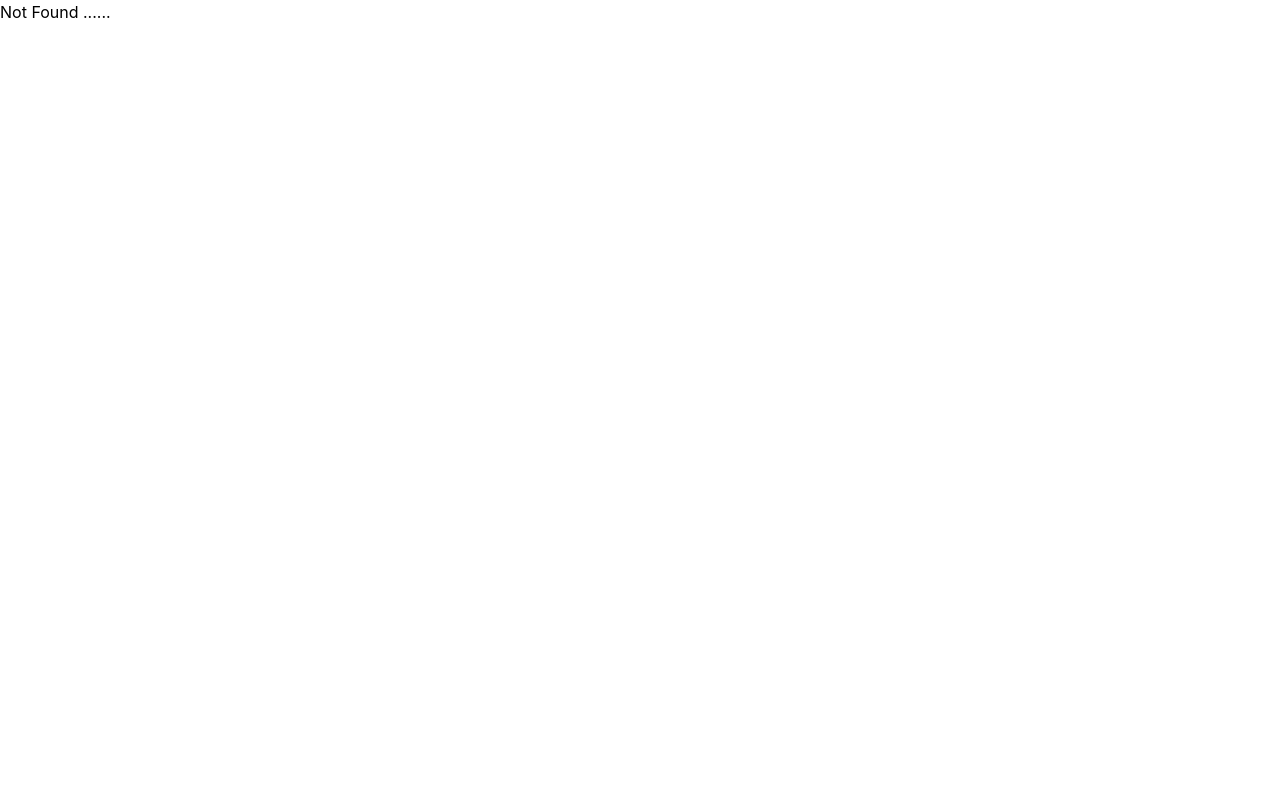
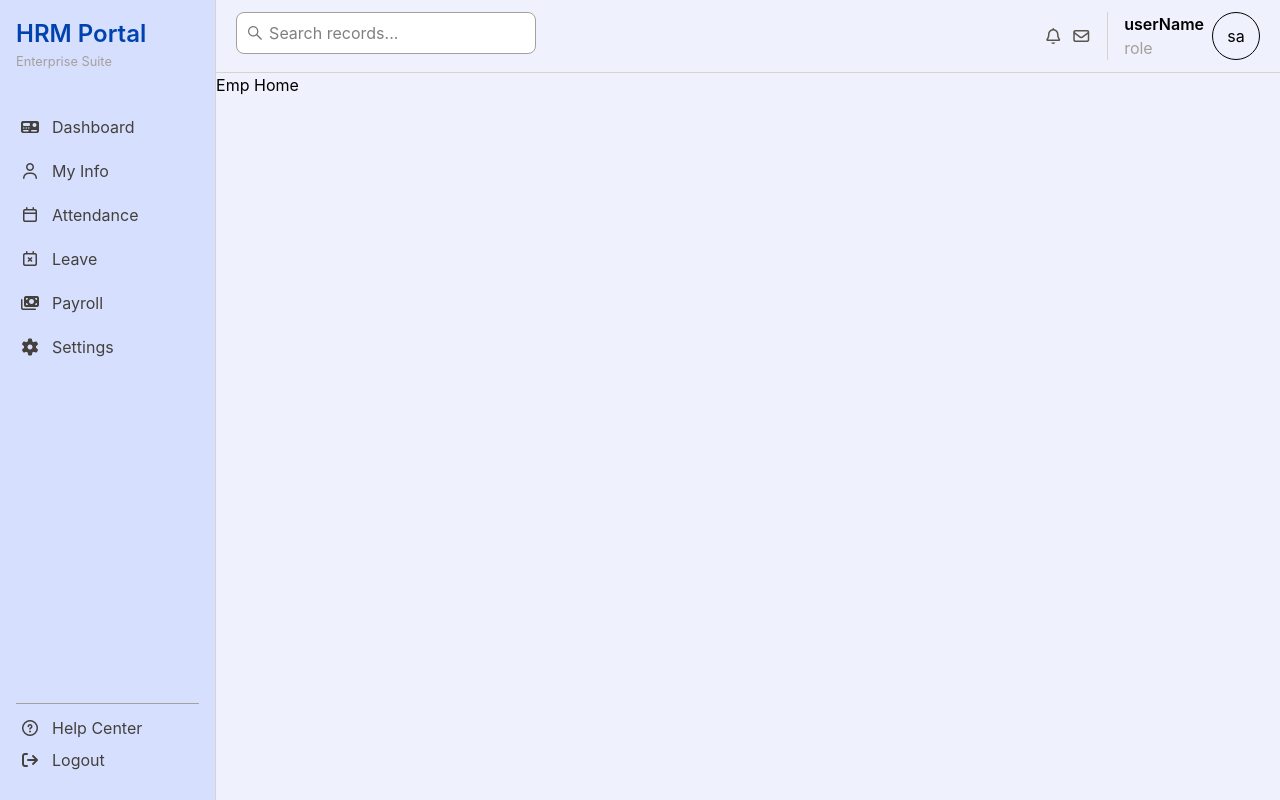
Before and after one commit to abdalrhmananter-hub/HRM-System-Full-Application-Cycle, a React (Vite) app in the folder Frontend/: page /employee in a window 1280 px wide. Before the commit this address had no page. Built offline with nearby package versions, Linux system fonts and the light colour scheme.

Commit message:
Adding Navbar sideBar

```diff
--- a/Frontend/src/App.tsx
+++ b/Frontend/src/App.tsx
@@ -1,17 +1,30 @@
 import { createBrowserRouter, RouterProvider } from "react-router-dom"
 import Login from "./pages/Login/Login";
 import NotFound from "./pages/NotFound/NotFound";
+
+import EmpHome from "./Components/Dashboard/EmpHome/EmpHome";
+import Dashboard from "./pages/Dashboard/Dashboard";
+
 
 function App() {
   const router = createBrowserRouter([
 
     {
-      path:"",
+      path:"/",
       element:<Login/>,
       errorElement:<NotFound/>,
       children:[
         {index:true , element:<Login/>},
-        {path:"login",element:<Login/>}
+        {path:"/login",element:<Login/>}
+      ]
+    },
+    {
+      path:'/employee',
+      element:<Dashboard/>,
+      errorElement:<NotFound/>,
+      children:[
+        {index:true, element:<EmpHome/>},
+        {path:"emphome", element:<EmpHome/>}
       ]
     }
   ]);
--- /dev/null
+++ b/Frontend/src/Components/Dashboard/EmpHome/EmpHome.tsx
@@ -0,0 +1,9 @@
+import React from 'react'
+
+export default function EmpHome() {
+  return (
+    <div>
+      Emp Home
+    </div>
+  )
+}
--- /dev/null
+++ b/Frontend/src/Components/Dashboard/Navbar/Navbar.tsx
@@ -0,0 +1,44 @@
+import React from 'react'
+import { NavLink } from 'react-router-dom'
+
+export default function Navbar() {
+  const navIcones = [
+    {icone:'fa-regular fa-bell',path:'/'},
+    {icone:'fa-regular fa-envelope',path:'/'},
+
+  ]
+  return (
+    <>
+      <div className='px-5 py-3 flex justify-between w-full border-b border-stone-300'>
+        <div>
+          <form action="">
+            <div className=' border border-stone-400 rounded-lg bg-white p-2 flex items-center gap-1 w-[300px]'>
+              <i className="fa-brands fa-sistrix text-stone-500"></i>
+              <input type='text' placeholder='Search records...' />
+            </div>
+          </form>
+        </div>
+        <div className='flex items-center'>
+            <div className='pe-4 flex gap-2 text-stone-600'>
+                {navIcones.map((item,index)=>(
+                  <>
+                    <NavLink key={index} to={item.path}>
+                        <i className={`${item.icone}`}></i>
+                    </NavLink>
+                  </>
+                ))}
+            </div>
+            <div className='flex items-center gap-2 border-l border-stone-300 ps-4'>
+              <div>
+                <h1 className='font-semibold'>userName</h1>
+                <p className='text-stone-400'>role</p>
+              </div>
+                <div className="border rounded-full w-[3rem] h-[3rem] flex items-center justify-center ">
+                    <h1>sa</h1>
+                </div>
+            </div>
+        </div>
+      </div>
+    </>
+  )
+}
--- /dev/null
+++ b/Frontend/src/Components/Dashboard/Sidebar/Sidebar.tsx
@@ -0,0 +1,54 @@
+import React from 'react'
+import { NavLink } from 'react-router-dom'
+
+export default function Sidebar() {
+  const links = [
+    { icone: "fa-solid fa-tachograph-digital", title: "Dashboard", path: '/' },
+    { icone: "fa-regular fa-user", title: "My Info", path: '/' },
+    { icone: "fa-regular fa-calendar", title: "Attendance", path: '/' },
+    { icone: "fa-regular fa-calendar-xmark", title: "Leave", path: '/' },
+    { icone: "fa-solid fa-money-bills", title: "Payroll", path: '/' },
+    { icone: "fa-solid fa-gear", title: "Settings", path: '/' }
+  ]
+
+  return (
+    <>
+      <div className='bg-sidePrimarybg h-screen flex flex-col justify-between border-r border-stone-300' >
+        <div className='flex flex-col p-4 gap-10'>
+          <div>
+            <h2 className='text-titleFont text-[1.5rem] font-semibold'>HRM Portal</h2>
+            <p className='text-stone-400 text-[0.8rem]'>Enterprise Suite</p>
+          </div>
+          <div className='flex flex-col gap-3'>
+            {
+              links.map((item, index) => (
+                <>
+
+                  <NavLink className='flex gap-3 items-center p-1 text-stone-700 rounded hover:bg-sideSecondarybg hover:text-white' to={item.path} key={index}>
+                    <i className={`${item.icone}  `}></i>
+                    <p className='m-0 '>{item.title}</p>
+                  </NavLink>
+                </>
+              ))
+            }
+          </div>
+        </div>
+
+       <div className='p-4'>
+        <div className='flex flex-col gap-2 border-t border-stone-400 py-3 '>
+          <NavLink to={''} className='flex items-center gap-3 text-stone-700 px-1 rounded hover:bg-sideSecondarybg hover:text-white'>
+            <i className="fa-regular fa-circle-question"></i>
+            <p>Help Center</p>
+          </NavLink>
+          <NavLink to={''} className='flex items-center gap-3 text-stone-700 px-1 rounded hover:bg-sideSecondarybg hover:text-white '>
+            <i className="fa-solid fa-arrow-right-from-bracket"></i>
+            <p>Logout</p>
+          </NavLink>
+        </div>
+        </div>
+      </div>
+
+
+    </>
+  )
+}
--- /dev/null
+++ b/Frontend/src/Components/Layout/DashboardlayOut/DashboardLayOut.tsx
@@ -0,0 +1,25 @@
+import React from 'react'
+import Sidebar from '../../Dashboard/Sidebar/Sidebar'
+import Navbar from '../../Dashboard/Navbar/Navbar'
+import EmpHome from '../../Dashboard/EmpHome/EmpHome'
+import { Outlet } from 'react-router-dom'
+
+export default function DashboardLayOut() {
+  return (
+    <>
+        <div className='flex bg-primarybg'>
+            <div className='w-[260px]'>
+                <Sidebar/>
+            </div>
+            <div className='flex flex-col w-full'>
+                <div>
+                    <Navbar/>
+                </div>
+                <div>
+                    <Outlet/>
+                </div>
+            </div>
+        </div>
+    </>
+  )
+}
--- a/Frontend/src/index.css
+++ b/Frontend/src/index.css
@@ -1 +1,12 @@
-@import "tailwindcss"
+@import "tailwindcss";
+
+@theme {
+
+  --color-primarybg: #eff1fd;
+  --color-sidePrimarybg: #D7DFFF;
+  --color-sideSecondarybg: #1A5AD7;
+
+  /*fonts*/
+   --color-titleFont: #0043AE;
+
+}
--- /dev/null
+++ b/Frontend/src/pages/Dashboard/Dashboard.tsx
@@ -0,0 +1,24 @@
+import { Outlet } from 'react-router-dom'
+import Sidebar from '../../Components/Dashboard/Sidebar/Sidebar'
+import Navbar from '../../Components/Dashboard/Navbar/Navbar'
+
+export default function Dashboard() {
+  return (
+    <>
+
+            <div className='flex bg-primarybg'>
+                <div className='w-[260px]'>
+                    <Sidebar/>
+                </div>
+                <div className='flex flex-col w-full'>
+                    <div>
+                        <Navbar/>
+                    </div>
+                    <div>
+                        <Outlet/>
+                    </div>
+                </div>
+            </div>
+        </>
+  )
+}
```
Also changed, not shown: Frontend/src/Components/Dashboard/EmpHome/EmpHome.module.css (added), Frontend/src/Components/Dashboard/Navbar/Navbar.module.css (added), Frontend/src/Components/Dashboard/Sidebar/Sidebar.module.css (added).
